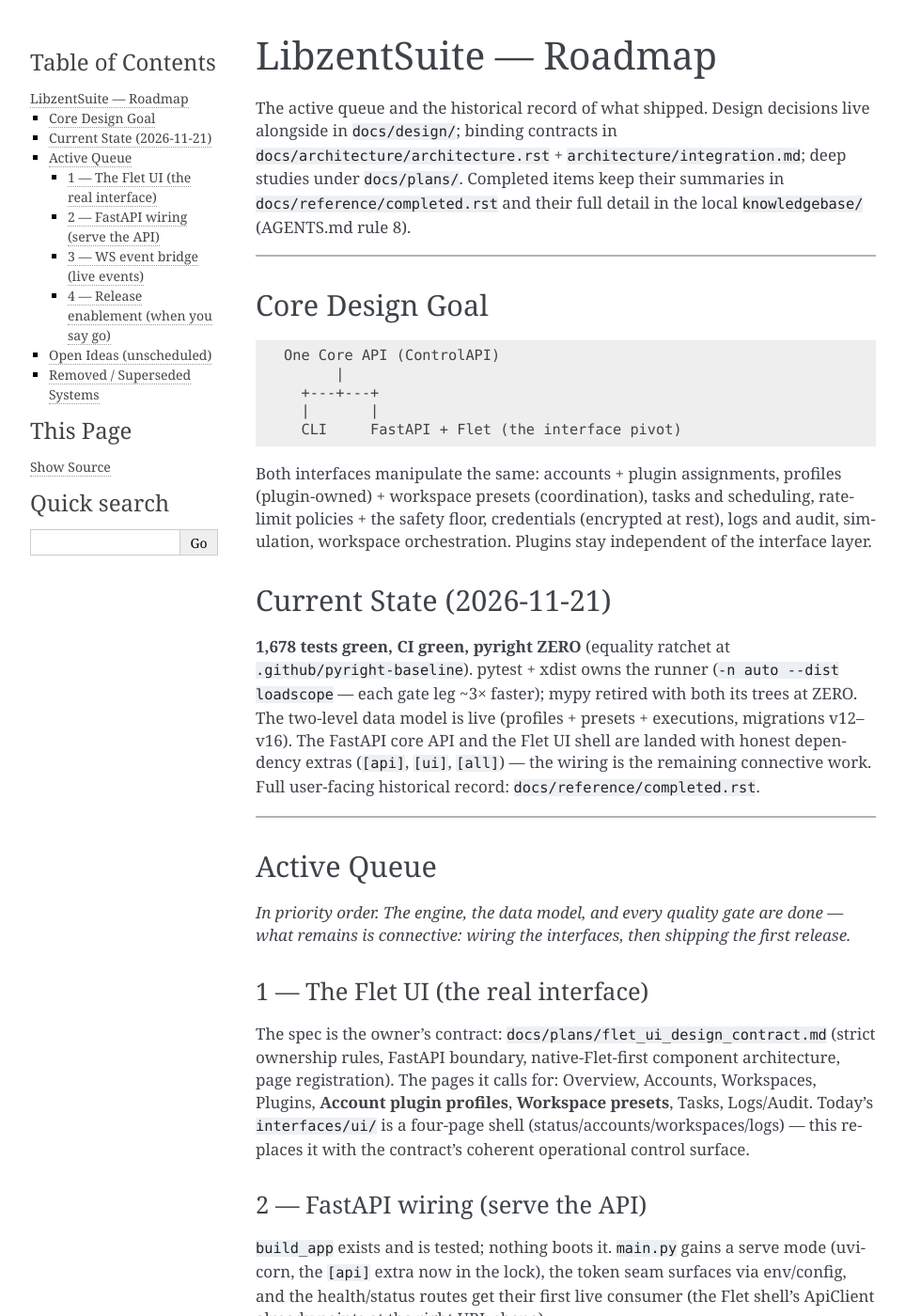
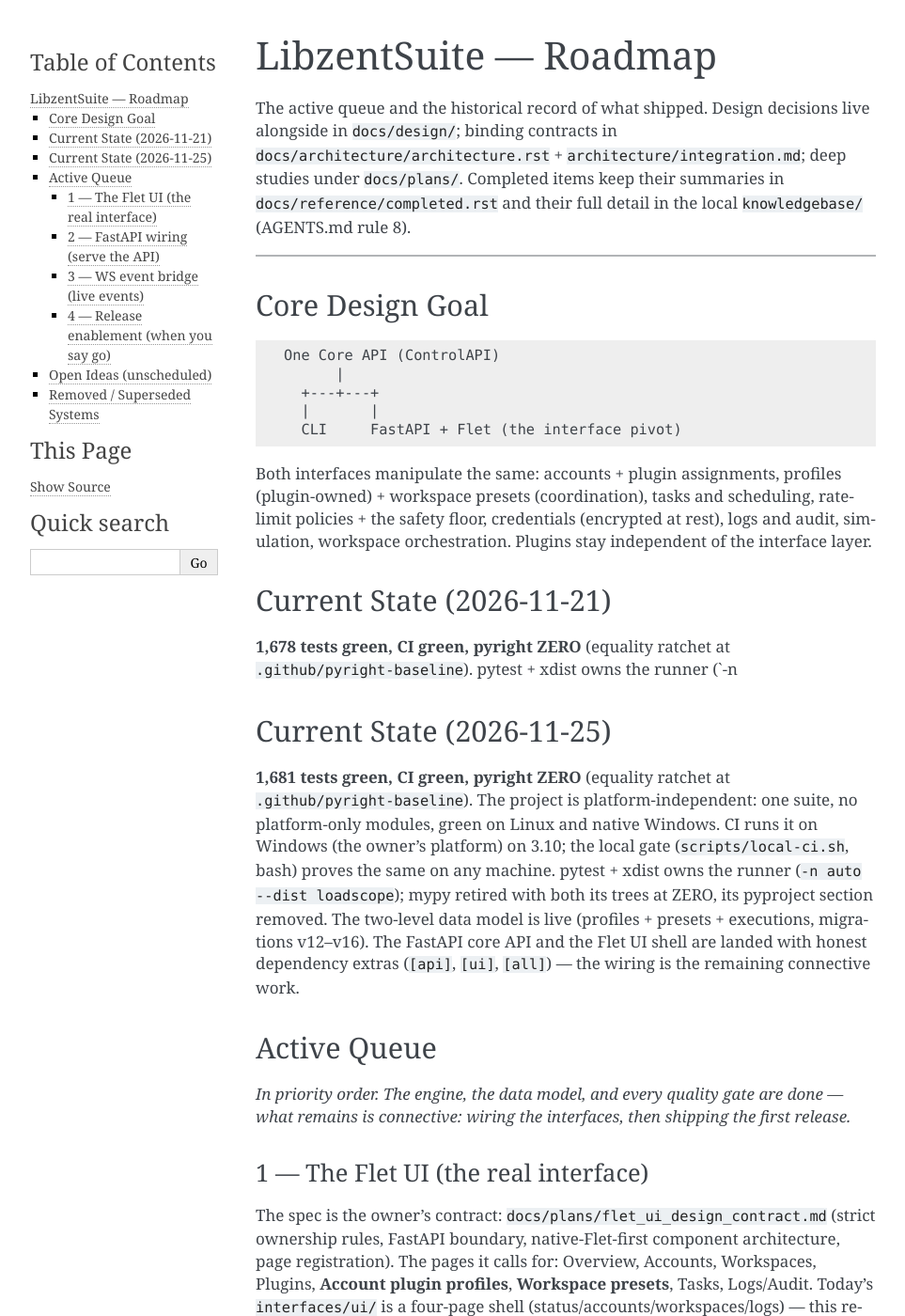
Before and after one commit to libosterelezent/LibzentSuite, a Sphinx documentation site: the page built from docs/roadmap.md, in a window 1280 px wide and 1400 px high. Shown: the whole window at 94% size, without its empty margins (148-1111 px from the left). Built offline with Sphinx 7.4.7, drawn with Linux system fonts in a browser that asks for light colours; pages that are not in the unit, such as notebooks, are missing from menus.

Commit message:
chore: dead code out, roadmap synced to the project's state
The maintenance pass the owner asked for:

Dead code removed:
- `[tool.mypy]` in pyproject.toml (19 lines): mypy was retired from
  the dev group and the lock; the config described a CI step that no
  longer runs
- `format_group_snapshot` and `format_groups` from
  `interfaces/cli/__init__.py`'s `__all__`: functions that no longer
  exist in `commands.py`

Roadmap synced (docs/roadmap.md):
- "Current State" now says 2026-11-25, 1,681 tests green, and
  platform-independent: one suite, no platform-only modules, green on
  Linux and native Windows. CI runs it on Windows (the owner's
  platform) on 3.10; the local gate proves the same on any machine.
  Notes mypy's pyproject section is now removed too.

```diff
--- a/docs/roadmap.md
+++ b/docs/roadmap.md
@@ -27,15 +27,19 @@ orchestration. Plugins stay independent of the interface layer.
 
 **1,678 tests green, CI green, pyright ZERO** (equality ratchet at
 `.github/pyright-baseline`). pytest + xdist owns the runner (`-n
-auto --dist loadscope` — each gate leg ~3× faster); mypy retired
-with both its trees at ZERO. The two-level data model is live
-(profiles + presets +
-executions, migrations v12–v16). The FastAPI core API and the Flet UI
-shell are landed with honest dependency extras (`[api]`, `[ui]`,
-`[all]`) — the wiring is the remaining connective work. Full
-user-facing historical record: `docs/reference/completed.rst`.
+## Current State (2026-11-25)
 
----
+**1,681 tests green, CI green, pyright ZERO** (equality ratchet at
+`.github/pyright-baseline`). The project is platform-independent: one
+suite, no platform-only modules, green on Linux and native Windows.
+CI runs it on Windows (the owner's platform) on 3.10; the local gate
+(`scripts/local-ci.sh`, bash) proves the same on any machine.
+pytest + xdist owns the runner (`-n auto --dist loadscope`); mypy
+retired with both its trees at ZERO, its pyproject section removed.
+The two-level data model is live (profiles + presets + executions,
+migrations v12–v16). The FastAPI core API and the Flet UI shell are
+landed with honest dependency extras (`[api]`, `[ui]`, `[all]`)
+— the wiring is the remaining connective work.
 
 ## Active Queue
 
```
Also changed, not shown: CHANGELOG.md (+7 -0 lines), pyproject.toml (+0 -19 lines), 1 other file.
